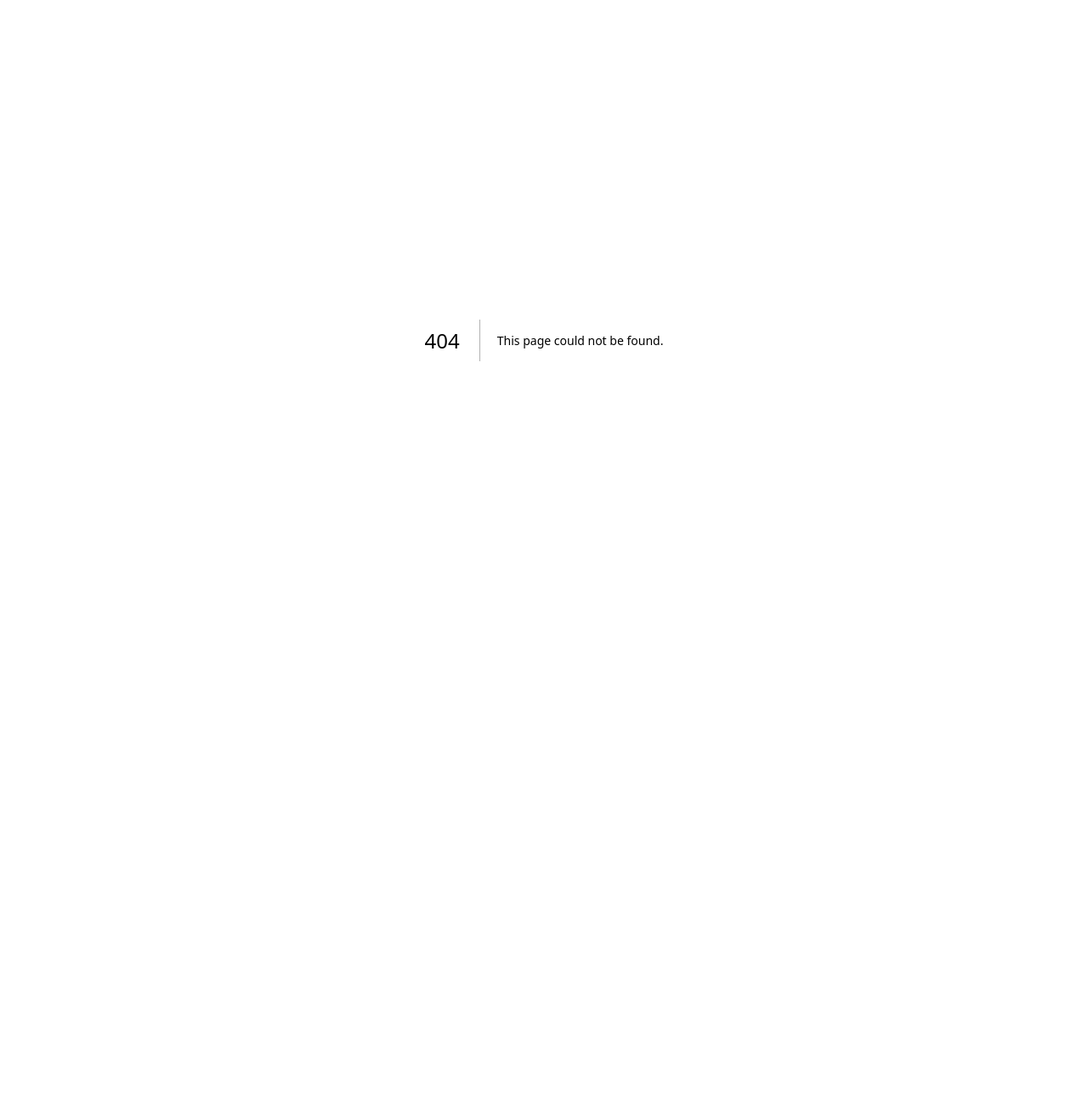
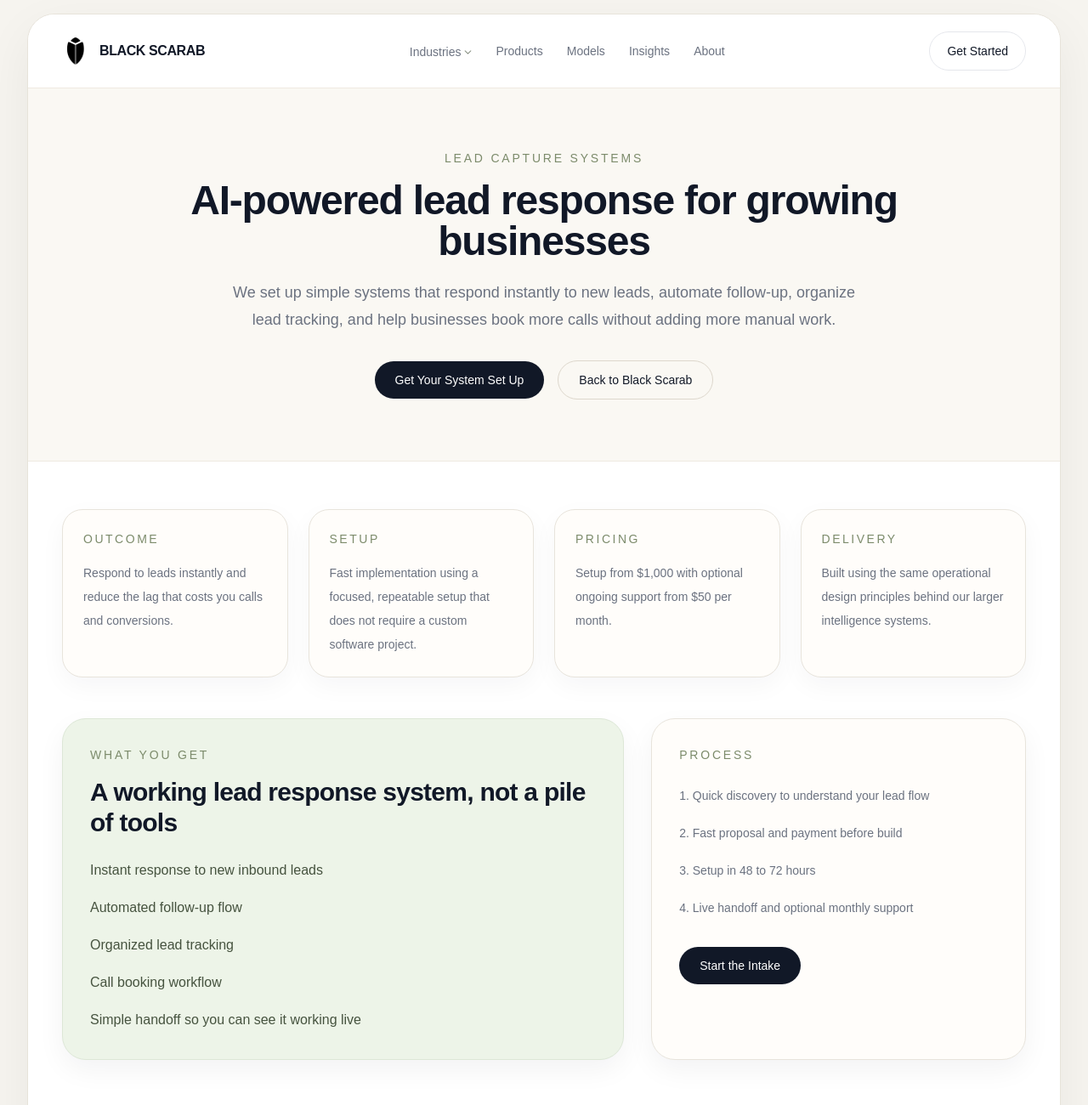
Before and after one commit to rgarci4444123/black-scarab-site, a Next.js app: page /lead-capture in a window 1280 px wide. Before the commit this address had no page. Shown: the top 1300 px of the page at 85% size. Before the commit the page ends 800 px from the top, so only its background shows below. Built offline with nearby package versions, Linux system fonts and the light colour scheme.

Commit message:
Add lead capture landing page

```diff
--- /dev/null
+++ b/app/lead-capture/page.tsx
@@ -0,0 +1,185 @@
+import type { Metadata } from "next";
+import Link from "next/link";
+import SiteHeader from "@/components/site-header";
+
+const baseUrl = "https://www.blackscarab.ai";
+
+export const metadata: Metadata = {
+  title: "Lead Capture Systems | Black Scarab",
+  description:
+    "Black Scarab sets up AI-powered lead capture systems that respond instantly to leads, automate follow-up, and improve booking flow for growing businesses.",
+  alternates: {
+    canonical: "/lead-capture",
+  },
+  openGraph: {
+    type: "website",
+    url: `${baseUrl}/lead-capture`,
+    title: "Lead Capture Systems | Black Scarab",
+    description:
+      "AI-powered lead response and follow-up systems for businesses that want faster response times and higher conversion without more manual work.",
+  },
+  twitter: {
+    card: "summary_large_image",
+    title: "Lead Capture Systems | Black Scarab",
+    description:
+      "AI-powered lead response and follow-up systems for businesses that want faster response times and higher conversion without more manual work.",
+  },
+};
+
+export default function LeadCapturePage() {
+  return (
+    <main className="min-h-screen bg-[#f6f4ef] px-4 py-4 text-[#111827] sm:px-6 lg:px-8">
+      <div className="mx-auto max-w-7xl overflow-hidden rounded-[32px] border border-[#e7e3da] bg-white shadow-[0_20px_60px_rgba(15,23,42,0.06)]">
+        <SiteHeader
+          homeHref="/"
+          navLinks={[
+            { label: "Products", href: "/catalog", isPage: true },
+            { label: "Models", href: "/models", isPage: true },
+            { label: "Insights", href: "/insights", isPage: true },
+            { label: "About", href: "/about", isPage: true },
+          ]}
+          ctaLabel="Get Started"
+          ctaHref="/intake?track=lead-capture"
+        />
+
+        <section className="border-b border-[#efeae1] bg-[#faf8f3] px-6 py-14 md:px-10 md:py-18">
+          <div className="mx-auto max-w-4xl text-center">
+            <p className="text-sm font-medium uppercase tracking-[0.2em] text-[#7c8b6b]">
+              Lead Capture Systems
+            </p>
+            <h1 className="mt-4 text-4xl font-semibold tracking-tight md:text-5xl">
+              AI-powered lead response for growing businesses
+            </h1>
+            <p className="mx-auto mt-5 max-w-3xl text-lg leading-8 text-[#6b7280]">
+              We set up simple systems that respond instantly to new leads,
+              automate follow-up, organize lead tracking, and help businesses
+              book more calls without adding more manual work.
+            </p>
+            <div className="mt-8 flex flex-wrap items-center justify-center gap-4">
+              <Link
+                href="/intake?track=lead-capture"
+                className="rounded-full bg-[#111827] px-6 py-3 text-sm font-medium text-white transition hover:bg-[#1f2937]"
+              >
+                Get Your System Set Up
+              </Link>
+              <Link
+                href="/"
+                className="rounded-full border border-[#ddd7cc] px-6 py-3 text-sm font-medium text-[#111827] transition hover:bg-white"
+              >
+                Back to Black Scarab
+              </Link>
+            </div>
+          </div>
+        </section>
+
+        <section className="px-6 py-14 md:px-10">
+          <div className="mx-auto grid max-w-6xl gap-6 md:grid-cols-2 xl:grid-cols-4">
+            <div className="rounded-[24px] border border-[#e8e4dc] bg-[#fffdfa] p-6 shadow-[0_10px_30px_rgba(15,23,42,0.04)]">
+              <p className="text-sm font-medium uppercase tracking-[0.18em] text-[#7c8b6b]">
+                Outcome
+              </p>
+              <p className="mt-4 text-sm leading-7 text-[#6b7280]">
+                Respond to leads instantly and reduce the lag that costs you
+                calls and conversions.
+              </p>
+            </div>
+            <div className="rounded-[24px] border border-[#e8e4dc] bg-[#fffdfa] p-6 shadow-[0_10px_30px_rgba(15,23,42,0.04)]">
+              <p className="text-sm font-medium uppercase tracking-[0.18em] text-[#7c8b6b]">
+                Setup
+              </p>
+              <p className="mt-4 text-sm leading-7 text-[#6b7280]">
+                Fast implementation using a focused, repeatable setup that does
+                not require a custom software project.
+              </p>
+            </div>
+            <div className="rounded-[24px] border border-[#e8e4dc] bg-[#fffdfa] p-6 shadow-[0_10px_30px_rgba(15,23,42,0.04)]">
+              <p className="text-sm font-medium uppercase tracking-[0.18em] text-[#7c8b6b]">
+                Pricing
+              </p>
+              <p className="mt-4 text-sm leading-7 text-[#6b7280]">
+                Setup from $1,000 with optional ongoing support from $50 per
+                month.
+              </p>
+            </div>
+            <div className="rounded-[24px] border border-[#e8e4dc] bg-[#fffdfa] p-6 shadow-[0_10px_30px_rgba(15,23,42,0.04)]">
+              <p className="text-sm font-medium uppercase tracking-[0.18em] text-[#7c8b6b]">
+                Delivery
+              </p>
+              <p className="mt-4 text-sm leading-7 text-[#6b7280]">
+                Built using the same operational design principles behind our
+                larger intelligence systems.
+              </p>
+            </div>
+          </div>
+
+          <div className="mx-auto mt-12 grid max-w-6xl gap-8 lg:grid-cols-[1.2fr_0.8fr]">
+            <div className="rounded-[28px] border border-[#dde7d7] bg-[#edf4e8] p-8 shadow-[0_12px_32px_rgba(15,23,42,0.05)]">
+              <p className="text-sm font-medium uppercase tracking-[0.2em] text-[#7c8b6b]">
+                What You Get
+              </p>
+              <h2 className="mt-4 text-3xl font-semibold tracking-tight">
+                A working lead response system, not a pile of tools
+              </h2>
+              <ul className="mt-6 space-y-4 text-base leading-7 text-[#46533f]">
+                <li>Instant response to new inbound leads</li>
+                <li>Automated follow-up flow</li>
+                <li>Organized lead tracking</li>
+                <li>Call booking workflow</li>
+                <li>Simple handoff so you can see it working live</li>
+              </ul>
+            </div>
+
+            <div className="rounded-[28px] border border-[#e8e4dc] bg-[#fffdfa] p-8 shadow-[0_12px_32px_rgba(15,23,42,0.05)]">
+              <p className="text-sm font-medium uppercase tracking-[0.2em] text-[#7c8b6b]">
+                Process
+              </p>
+              <ol className="mt-6 space-y-4 text-sm leading-7 text-[#6b7280]">
+                <li>1. Quick discovery to understand your lead flow</li>
+                <li>2. Fast proposal and payment before build</li>
+                <li>3. Setup in 48 to 72 hours</li>
+                <li>4. Live handoff and optional monthly support</li>
+              </ol>
+              <Link
+                href="/intake?track=lead-capture"
+                className="mt-8 inline-block rounded-full bg-[#111827] px-6 py-3 text-sm font-medium text-white transition hover:bg-[#1f2937]"
+              >
+                Start the Intake
+              </Link>
+            </div>
+          </div>
+        </section>
+
+        <section className="border-t border-[#efeae1] bg-[#faf8f3] px-6 py-14 md:px-10">
+          <div className="mx-auto max-w-4xl text-center">
+            <p className="text-sm font-medium uppercase tracking-[0.2em] text-[#7c8b6b]">
+              When It Fits
+            </p>
+            <h2 className="mt-4 text-3xl font-semibold tracking-tight md:text-4xl">
+              Best for businesses that want speed, not a giant build
+            </h2>
+            <p className="mt-4 text-lg leading-8 text-[#6b7280]">
+              If you need faster response to inbound leads and a cleaner path
+              from contact to booked call, this is the fastest way to work with
+              Black Scarab. If you need a larger operational AI system, use the
+              advanced intake instead.
+            </p>
+            <div className="mt-8 flex flex-wrap items-center justify-center gap-4">
+              <Link
+                href="/intake?track=lead-capture"
+                className="rounded-full bg-[#111827] px-6 py-3 text-sm font-medium text-white transition hover:bg-[#1f2937]"
+              >
+                Set Up Lead Capture
+              </Link>
+              <Link
+                href="/intake?track=advanced"
+                className="rounded-full border border-[#ddd7cc] px-6 py-3 text-sm font-medium text-[#111827] transition hover:bg-white"
+              >
+                Need an Advanced System?
+              </Link>
+            </div>
+          </div>
+        </section>
+      </div>
+    </main>
+  );
+}
--- a/app/sitemap.ts
+++ b/app/sitemap.ts
@@ -30,6 +30,10 @@
       url: `${baseUrl}/intake`,
       lastModified: new Date(),
     },
+    {
+      url: `${baseUrl}/lead-capture`,
+      lastModified: new Date(),
+    },
     ...products.map((product) => ({
       url: `${baseUrl}/catalog/${product.slug}`,
       lastModified: new Date(),
--- a/components/home-page.tsx
+++ b/components/home-page.tsx
@@ -26,7 +26,7 @@
               homeHref="/"
               navLinks={navItems}
               ctaLabel="Get Started"
-              ctaHref="/intake"
+              ctaHref="/intake?track=advanced"
             />
           </div>
 
@@ -44,11 +44,17 @@
             </p>
 
             <div className="relative mt-10 flex flex-wrap items-center justify-center gap-4">
-              <a
-                href="#how-we-work"
+              <Link
+                href="/intake?track=advanced"
                 className="rounded-full bg-[#111827] px-6 py-3 text-sm font-medium text-white transition hover:bg-[#1f2937]"
               >
-                See Ways to Work
+                Plan an Advanced System
+              </Link>
+              <a
+                href="#solutions"
+                className="rounded-full border border-[#ddd7cc] px-6 py-3 text-sm font-medium text-[#111827] transition hover:bg-white"
+              >
+                Explore Solutions
               </a>
             </div>
           </section>
@@ -62,65 +68,52 @@
                 How We Work
               </p>
               <h2 className="mt-4 text-3xl font-semibold tracking-tight md:text-4xl">
-                One brand, two entry points
+                Advanced Systems for demanding operations
               </h2>
               <p className="mt-4 text-lg leading-8 text-[#6b7280]">
-                Black Scarab helps clients at different levels of operational
-                complexity, from fast lead capture systems to advanced edge AI
-                deployments.
+                Black Scarab designs advanced edge AI systems for operators who
+                need real-time decisions, local intelligence, and deployments
+                that hold up in real environments.
               </p>
             </div>
 
-            <div className="mt-10 grid gap-6 lg:grid-cols-2">
-              <div className="rounded-[28px] border border-[#e8e4dc] bg-[#fffdfa] p-8 shadow-[0_10px_30px_rgba(15,23,42,0.04)]">
-                <p className="text-sm font-medium uppercase tracking-[0.2em] text-[#7c8b6b]">
-                  Advanced Systems
+            <div className="mt-10 grid gap-5 md:grid-cols-3">
+              <div className="rounded-[24px] border border-[#e8e4dc] bg-[#fffdfa] p-6 shadow-[0_10px_30px_rgba(15,23,42,0.04)]">
+                <p className="text-sm font-bold tracking-wide">
+                  Custom Architecture
                 </p>
-                <h3 className="mt-4 text-2xl font-semibold tracking-tight md:text-3xl">
-                  Custom edge AI for real-world operations
-                </h3>
-                <p className="mt-4 text-base leading-7 text-[#6b7280]">
-                  We design advanced systems for manufacturing, agriculture,
-                  logistics, and other environments where latency, sensing, and
-                  operational reliability matter.
+                <p className="mt-3 text-sm leading-6 text-[#6b7280]">
+                  We scope compute, sensing, and deployment patterns around the
+                  realities of your operation instead of forcing a generic stack.
                 </p>
-                <ul className="mt-6 space-y-3 text-sm leading-6 text-[#4b5563]">
-                  <li>Custom system architecture and deployment planning</li>
-                  <li>Edge AI, sensing, and real-time operational workflows</li>
-                  <li>Best for complex, technical, or large-scale environments</li>
-                </ul>
-                <Link
-                  href="/intake?track=advanced"
-                  className="mt-8 inline-block rounded-full bg-[#111827] px-6 py-3 text-sm font-medium text-white transition hover:bg-[#1f2937]"
-                >
-                  Discuss Your System
-                </Link>
               </div>
+              <div className="rounded-[24px] border border-[#e8e4dc] bg-[#fffdfa] p-6 shadow-[0_10px_30px_rgba(15,23,42,0.04)]">
+                <p className="text-sm font-bold tracking-wide">
+                  Real-Time Systems
+                </p>
+                <p className="mt-3 text-sm leading-6 text-[#6b7280]">
+                  Our work focuses on environments where latency, reliability,
+                  and field-ready performance matter more than demos.
+                </p>
+              </div>
+              <div className="rounded-[24px] border border-[#e8e4dc] bg-[#fffdfa] p-6 shadow-[0_10px_30px_rgba(15,23,42,0.04)]">
+                <p className="text-sm font-bold tracking-wide">
+                  Deployment Fit
+                </p>
+                <p className="mt-3 text-sm leading-6 text-[#6b7280]">
+                  We think in terms of operations, infrastructure, and long-term
+                  fit so systems can scale beyond a pilot.
+                </p>
+              </div>
+            </div>
 
-              <div className="rounded-[28px] border border-[#dde7d7] bg-[#edf4e8] p-8 shadow-[0_10px_30px_rgba(15,23,42,0.04)]">
-                <p className="text-sm font-medium uppercase tracking-[0.2em] text-[#7c8b6b]">
-                  Lead Capture Systems
-                </p>
-                <h3 className="mt-4 text-2xl font-semibold tracking-tight md:text-3xl">
-                  AI-powered lead response for growing businesses
-                </h3>
-                <p className="mt-4 text-base leading-7 text-[#55634b]">
-                  We set up simple systems that respond instantly to leads,
-                  automate follow-up, and help businesses book more calls
-                  without adding more manual work.
-                </p>
-                <ul className="mt-6 space-y-3 text-sm leading-6 text-[#46533f]">
-                  <li>Setup from $1,000</li>
-                  <li>Ongoing support from $50/month</li>
-                  <li>Built using the same principles behind our larger systems</li>
-                </ul>
-                <Link
-                  href="/intake?track=lead-capture"
-                  className="mt-8 inline-block rounded-full bg-[#111827] px-6 py-3 text-sm font-medium text-white transition hover:bg-[#1f2937]"
-                >
-                  Get Your System Set Up
-                </Link>
-              </div>
+            <div className="mt-10 text-center">
+              <Link
+                href="/intake?track=advanced"
+                className="inline-block rounded-full bg-[#111827] px-6 py-3 text-sm font-medium text-white transition hover:bg-[#1f2937]"
+              >
+                Discuss Your System
+              </Link>
             </div>
           </section>
 
@@ -237,6 +230,33 @@
                   Learn more about Black Scarab
                 </Link>
               </p>
+            </div>
+          </section>
+
+          <section className="border-t border-[#efeae1] bg-[#faf8f3] px-6 py-14 md:px-10">
+            <div className="mx-auto max-w-5xl rounded-[28px] border border-[#dde7d7] bg-[#edf4e8] p-8 shadow-[0_10px_30px_rgba(15,23,42,0.04)] md:flex md:items-center md:justify-between md:gap-8">
+              <div className="max-w-2xl">
+                <p className="text-sm font-medium uppercase tracking-[0.2em] text-[#7c8b6b]">
+                  Lead Capture Systems
+                </p>
+                <h2 className="mt-4 text-3xl font-semibold tracking-tight">
+                  A simpler way to work with Black Scarab
+                </h2>
+                <p className="mt-4 text-base leading-7 text-[#55634b]">
+                  For businesses that need faster lead response, automated
+                  follow-up, and cleaner booking flow, we also offer a focused
+                  lead capture system built for rapid setup.
+                </p>
+              </div>
+
+              <div className="mt-8 md:mt-0 md:shrink-0">
+                <Link
+                  href="/lead-capture"
+                  className="inline-block rounded-full bg-[#111827] px-6 py-3 text-sm font-medium text-white transition hover:bg-[#1f2937]"
+                >
+                  View Lead Capture Offer
+                </Link>
+              </div>
             </div>
           </section>
 
```
